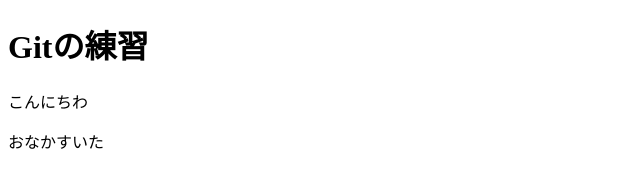
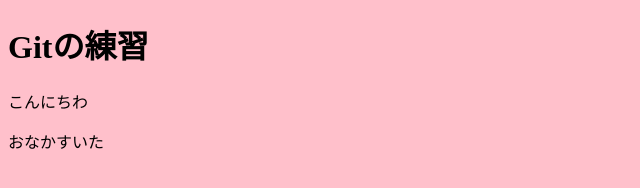
Before and after one commit to mypchan1127/gid-lesson, a plain HTML site: page index.html in a window 1280 px wide. Shown: the whole page, without its empty margins (0-640 px from the left). Drawn offline with Linux system fonts and the light colour scheme.

Commit message:
style背景

```diff
--- /dev/null
+++ b/css/style.css
@@ -0,0 +1,5 @@
+@charset "uft-8";
+
+body {
+    background: pink;
+}
--- a/index.html
+++ b/index.html
@@ -4,6 +4,7 @@
 <head>
     <meta charset="UTF-8">
     <meta name="viewport" content="width=device-width, initial-scale=1.0">
+    <link rel="stylesheet" href="./css/style.css">
     <title>Gitの練習</title>
 </head>
 
```
